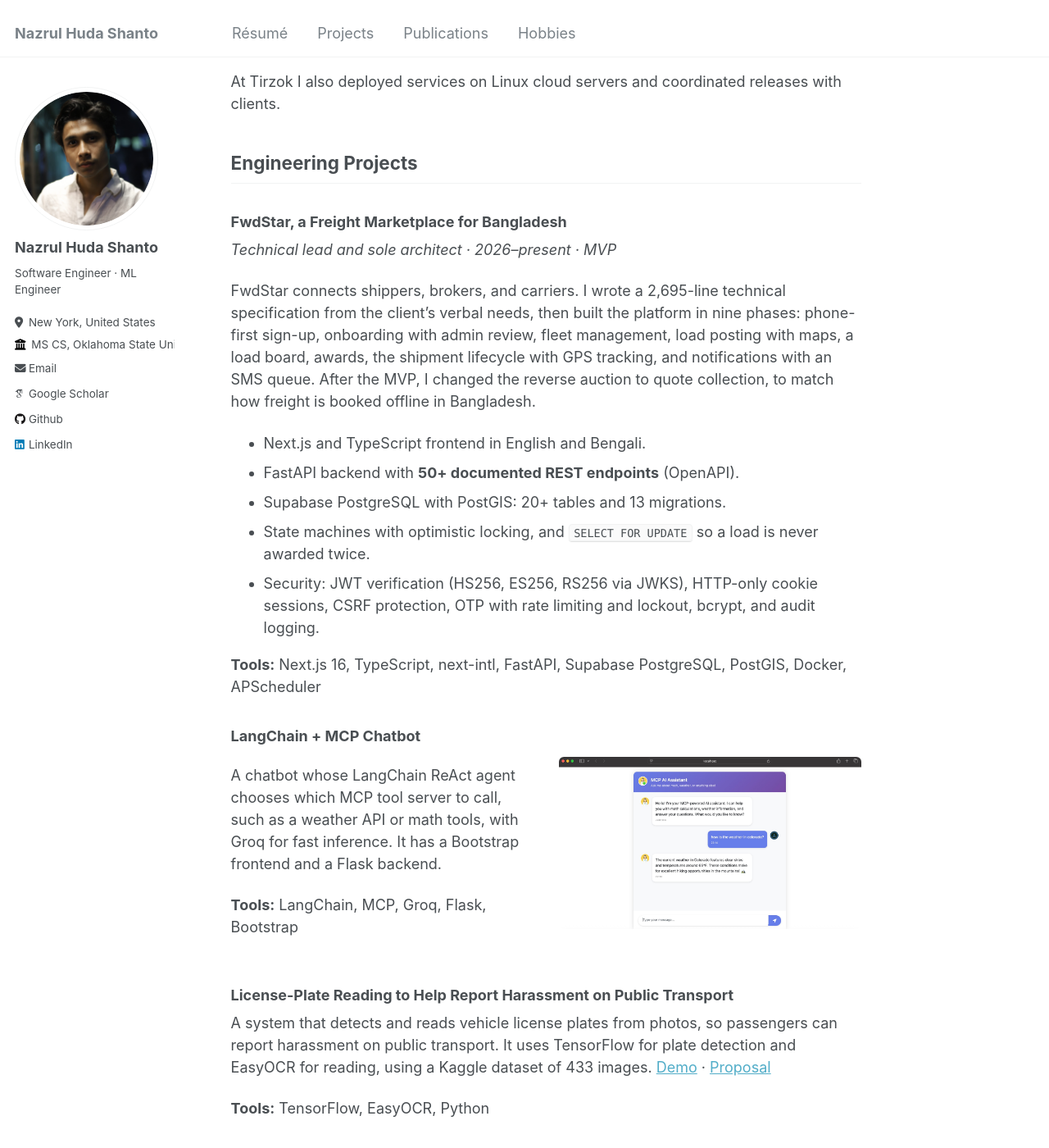
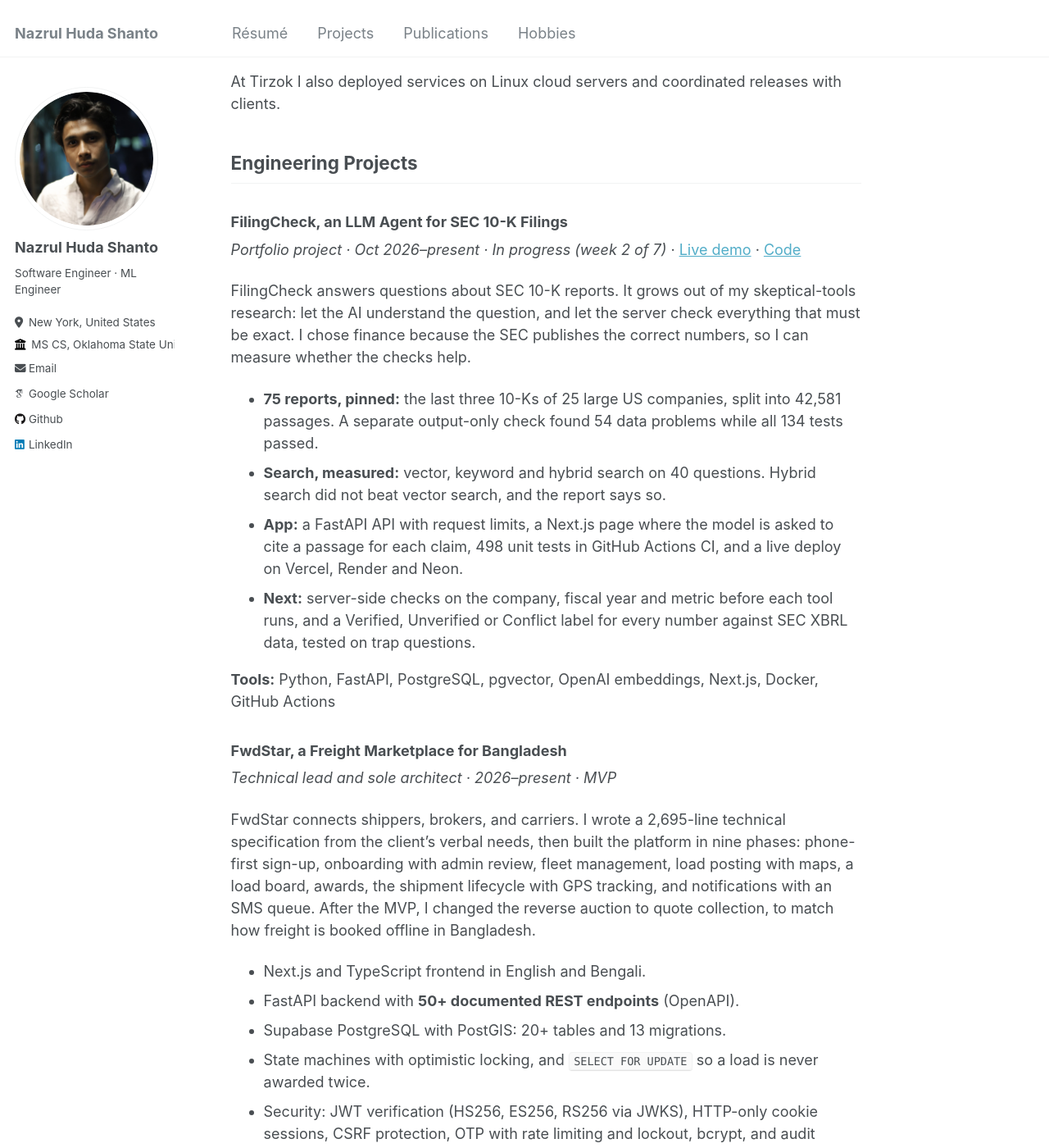
Before and after one commit to nazrulhuda/nazrul.github.io, a Jekyll site: the page built from _pages/projects.md, in a window 1280 px wide and 1400 px high, scrolled down 1090 px. Shown: the whole window at 82% size. Built offline with Jekyll 4.4.1, drawn with Linux system fonts in a browser that asks for light colours; some web fonts are replaced.

Commit message:
Projects: FilingCheck entry; remove two dead demo links

```diff
--- a/_pages/projects.md
+++ b/_pages/projects.md
@@ -40,6 +40,19 @@ At Tirzok I also deployed services on Linux cloud servers and coordinated releas
 
 ## Engineering Projects
 
+### FilingCheck, an LLM Agent for SEC 10-K Filings
+
+*Portfolio project · Oct 2026–present · In progress (week 2 of 7)* · [Live demo](https://filingcheck.vercel.app) · [Code](https://github.com/nazrulhuda/filingcheck)
+
+FilingCheck answers questions about SEC 10-K reports. It grows out of my skeptical-tools research: let the AI understand the question, and let the server check everything that must be exact. I chose finance because the SEC publishes the correct numbers, so I can measure whether the checks help.
+
+- **75 reports, pinned:** the last three 10-Ks of 25 large US companies, split into 42,581 passages. A separate output-only check found 54 data problems while all 134 tests passed.
+- **Search, measured:** vector, keyword and hybrid search on 40 questions. Hybrid search did not beat vector search, and the report says so.
+- **App:** a FastAPI API with request limits, a Next.js page where the model is asked to cite a passage for each claim, 498 unit tests in GitHub Actions CI, and a live deploy on Vercel, Render and Neon.
+- **Next:** server-side checks on the company, fiscal year and metric before each tool runs, and a Verified, Unverified or Conflict label for every number against SEC XBRL data, tested on trap questions.
+
+**Tools:** Python, FastAPI, PostgreSQL, pgvector, OpenAI embeddings, Next.js, Docker, GitHub Actions
+
 ### FwdStar, a Freight Marketplace for Bangladesh
 
 *Technical lead and sole architect · 2026–present · MVP*
```
Also changed, not shown: other parts of _pages/projects.md (+2 -2 lines).
